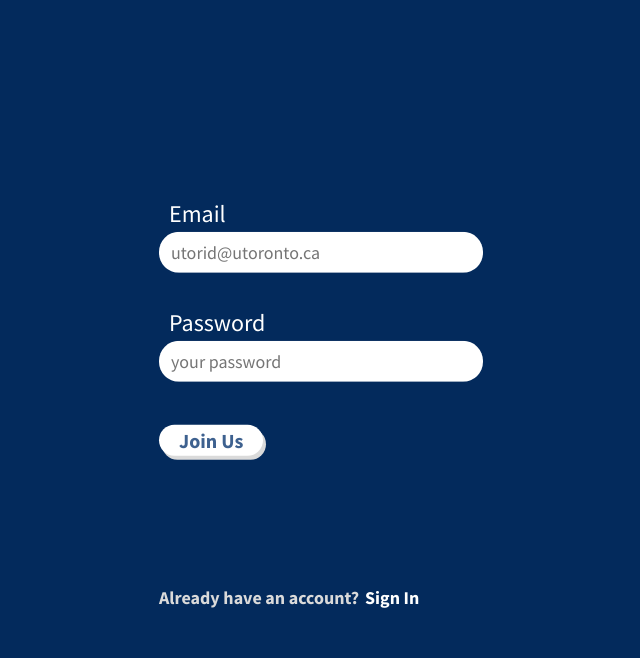
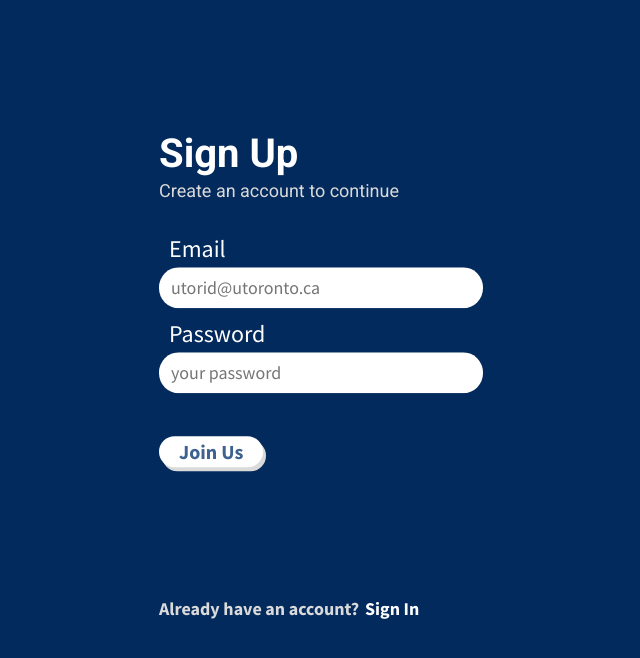
Before and after one commit to utmgdsc/UTimeManager, a React (Create React App) app in the folder client/: page /signup in a window 1280 px wide. Shown: the top 658 px of the page, without its empty margins (319-959 px from the left). Built offline with nearby package versions, Linux system fonts and the light colour scheme.

Commit message:
Fix errors while renaming css

```diff
--- a/client/src/components/CredentialsInputBox/CredentialsInputBox.module.css
+++ b/client/src/components/CredentialsInputBox/CredentialsInputBox.module.css
@@ -18,7 +18,6 @@
   color: white;
   font-weight: 400;
   font-size: 24px;
-  margin-left: 10px;
-  margin-bottom: 3px;
+  margin: 0px 0px 3px 10px;
   font-family: "Source Sans Pro", sans-serif;
 }
--- a/client/src/pages/CredentialsPage/CredentialsPage.js
+++ b/client/src/pages/CredentialsPage/CredentialsPage.js
@@ -14,7 +14,8 @@ import PropTypes from "prop-types";
 import styles from "./CredentialsPage.module.css";
 
 const CredentialsPage = ({
-  themeText,
+  headerText,
+  subtitleText,
   actionText,
   nextPage,
   nextPageDescription,
@@ -29,10 +30,10 @@ const CredentialsPage = ({
     <div className={styles.bg}>
       <div className={styles.credentials_container}>
         <div style={{ marginBottom: "3px" }}>
-          <ThemeText primary={true} text={themeText} />
+          <ThemeText primary={true} text={headerText} />
         </div>
         <div style={{ marginBottom: "10%" }}>
-          <ThemeText primary={false} text={themeText} />
+          <ThemeText primary={false} text={subtitleText} />
         </div>
         <div style={{ marginBottom: "10%" }}>
           <CredentialsInputBox />
@@ -53,7 +54,8 @@ const CredentialsPage = ({
 };
 
 CredentialsPage.propTypes = {
-  themeText: PropTypes.string.isRequired,
+  headerText: PropTypes.string.isRequired,
+  subtitleText: PropTypes.string.isRequired,
   actionText: PropTypes.string.isRequired,
   nextPage: PropTypes.string.isRequired,
   nextPageDescription: PropTypes.string.isRequired,
--- a/client/src/pages/PageNotFound/PageNotFound.js
+++ b/client/src/pages/PageNotFound/PageNotFound.js
@@ -11,7 +11,7 @@ const PageNotFound = () => {
         <div style={{ marginTop: "10%", marginBottom: "10%" }}>
           <hr />
         </div>
-        <ThemeText primary={true} data="UTimeManager" />
+        <ThemeText primary={true} text="UTimeManager" />
       </div>
     </div>
   );
```
